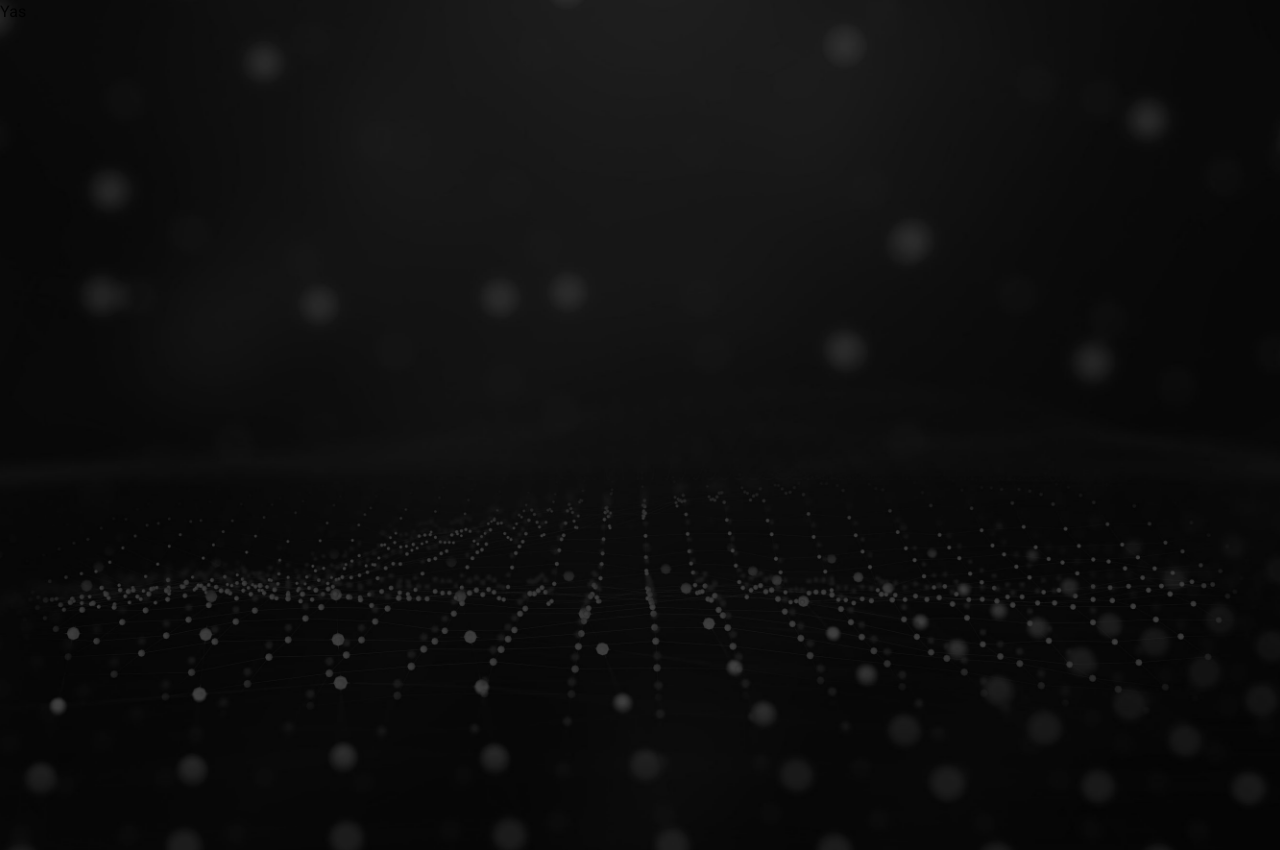
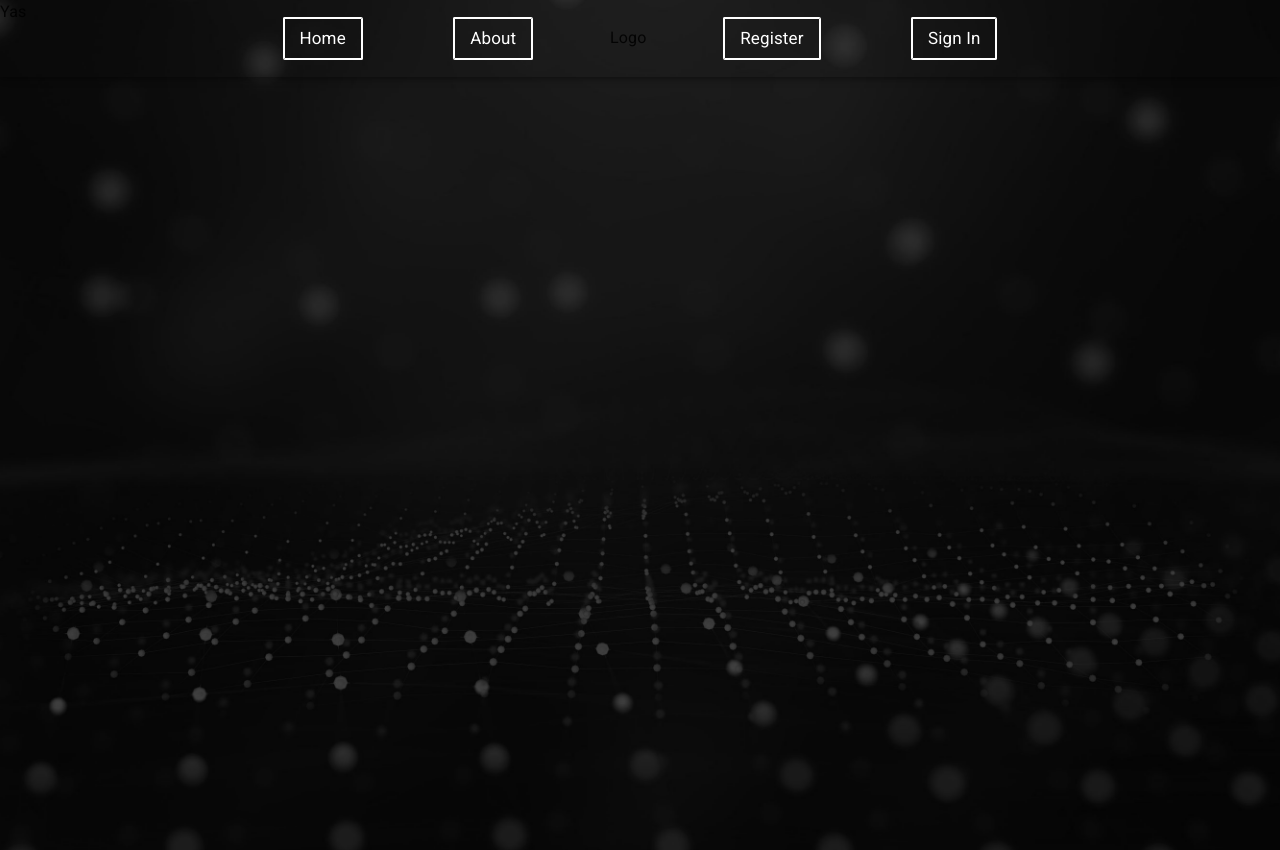
Before and after one commit to EgidijusPetrauskas/expense-tracker, a React (Create React App) app: page / in a window 1280 px wide. Built offline with nearby package versions, Linux system fonts and the light colour scheme.

Commit message:
(feat): created custon navbar button

```diff
--- a/src/components/navbar/index.tsx
+++ b/src/components/navbar/index.tsx
@@ -1,8 +1,10 @@
 import React from 'react';
 
 import {
-  AppBar, Toolbar, Box, Link,
+  AppBar, Toolbar, Typography,
 } from '@mui/material';
+
+import StyledNavbarButton from './navbar-styles';
 
 const NavBar: React.FC = () => (
   <AppBar
@@ -15,29 +17,13 @@ const NavBar: React.FC = () => (
         justifyContent: 'space-around',
       }}
     >
-      <Box
-        sx={{
-          width: 1 / 5,
-          display: 'flex',
-          justifyContent: 'space-between',
-        }}
-      >
-        <Link color="secondary" href="/">Yas</Link>
-        <Link color="secondary" href="/">Yas</Link>
-      </Box>
-      <Box>
+      <StyledNavbarButton to="/">Home</StyledNavbarButton>
+      <StyledNavbarButton to="/">About</StyledNavbarButton>
+      <Typography>
         Logo
-      </Box>
-      <Box
-        sx={{
-          width: 1 / 4,
-          display: 'flex',
-          justifyContent: 'space-between',
-        }}
-      >
-        <Link color="secondary" href="/">Yas</Link>
-        <Link color="secondary" href="/">Yas</Link>
-      </Box>
+      </Typography>
+      <StyledNavbarButton to="/">Register</StyledNavbarButton>
+      <StyledNavbarButton to="/">Sign In</StyledNavbarButton>
     </Toolbar>
   </AppBar>
 );
--- /dev/null
+++ b/src/components/navbar/navbar-styles.tsx
@@ -0,0 +1,57 @@
+import { styled } from '@mui/material';
+
+import { NavLink } from 'react-router-dom';
+
+const StyledNavbarButton = styled(NavLink)({
+  position: 'relative',
+  padding: '0.5em 1em',
+  border: 'none',
+  backgroundColor: 'transparent',
+  cursor: 'pointer',
+  outline: 'none',
+  textDecoration: 'none',
+  fontSize: 17,
+  margin: '1em 0.8em',
+  color: 'white',
+  // change color
+  '&::after, &::before': {
+    content: '""',
+    display: 'block',
+    position: 'absolute',
+    width: '20%',
+    height: '20%',
+    border: '2px solid',
+    transition: 'all 0.6s ease',
+    // change transition
+    borderRadius: 2,
+  },
+  '&::after': {
+    bottom: 0,
+    right: 0,
+    borderTopColor: 'transparent',
+    borderLeftColor: 'transparent',
+    borderBottomColor: 'white',
+    borderRightColor: 'white',
+    // change color
+  },
+  '&::before': {
+    top: 0,
+    left: 0,
+    borderBottomColor: 'transparent',
+    borderRightColor: 'transparent',
+    borderTopColor: 'white',
+    borderLeftColor: 'white',
+    // change color
+  },
+  '&:hover:after, &:hover:before': {
+    width: '100%',
+    height: '100%',
+  },
+
+  '&.active:after, &.active:before': {
+    width: '100%',
+    height: '100%',
+  },
+});
+
+export default StyledNavbarButton;
--- a/src/pages/home-page/index.tsx
+++ b/src/pages/home-page/index.tsx
@@ -1,8 +1,12 @@
 import React from 'react';
 import IntroSection from './sections/intro-section/index';
+import NavBar from '../../components/navbar/index';
 
 const HomePage: React.FC = () => (
-  <IntroSection />
+  <>
+    <NavBar />
+    <IntroSection />
+  </>
 );
 
 export default HomePage;
```
